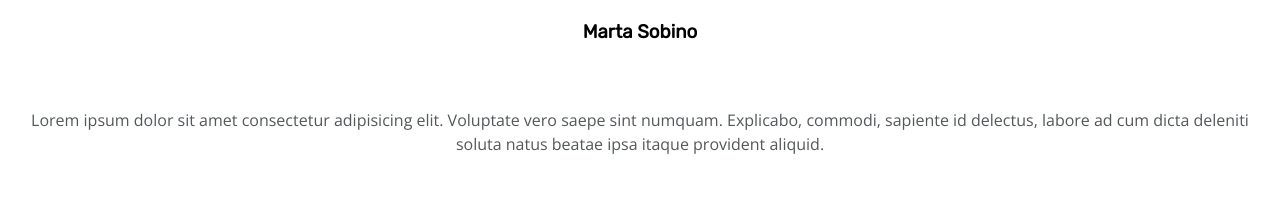
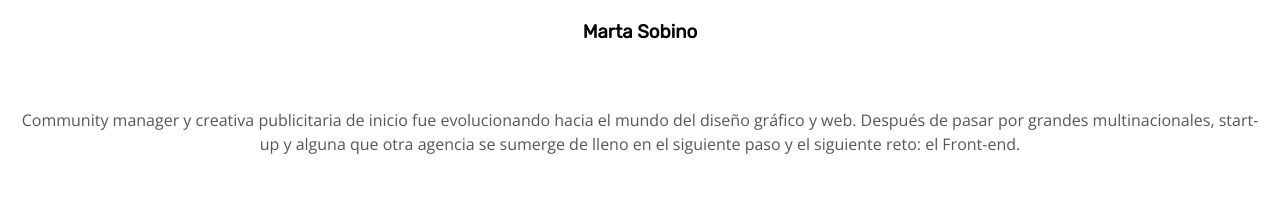
Before and after one commit to leireriel/my-first-front-end-project, a plain HTML site: page index.html in a window 1280 px wide. Shown: the part 7362-7561 px from the top of the page. Drawn offline with nearby package versions, Linux system fonts and the light colour scheme; files whose address does not match are found by name.

Commit message:
marta description

```diff
--- a/index.html
+++ b/index.html
@@ -165,7 +165,7 @@
             <div class="quienes_texto">
             <h3 clas="quienes_name">Marta Sobino</h3>
             <div class="quienes_description">
-                <p>Lorem ipsum dolor sit amet consectetur adipisicing elit. Voluptate vero saepe sint numquam. Explicabo, commodi, sapiente id delectus, labore ad cum dicta deleniti soluta natus beatae ipsa itaque provident aliquid.</p>
+                <p>Community manager y creativa publicitaria de inicio fue evolucionando hacia el mundo del diseño gráfico y web. Después de pasar por grandes multinacionales, start-up y alguna que otra agencia se sumerge de lleno en el siguiente paso y el siguiente reto: el Front-end.</p>
             </div>
             <div class="quienes_redes">
                 <ul class="quienes_redes1">
```
